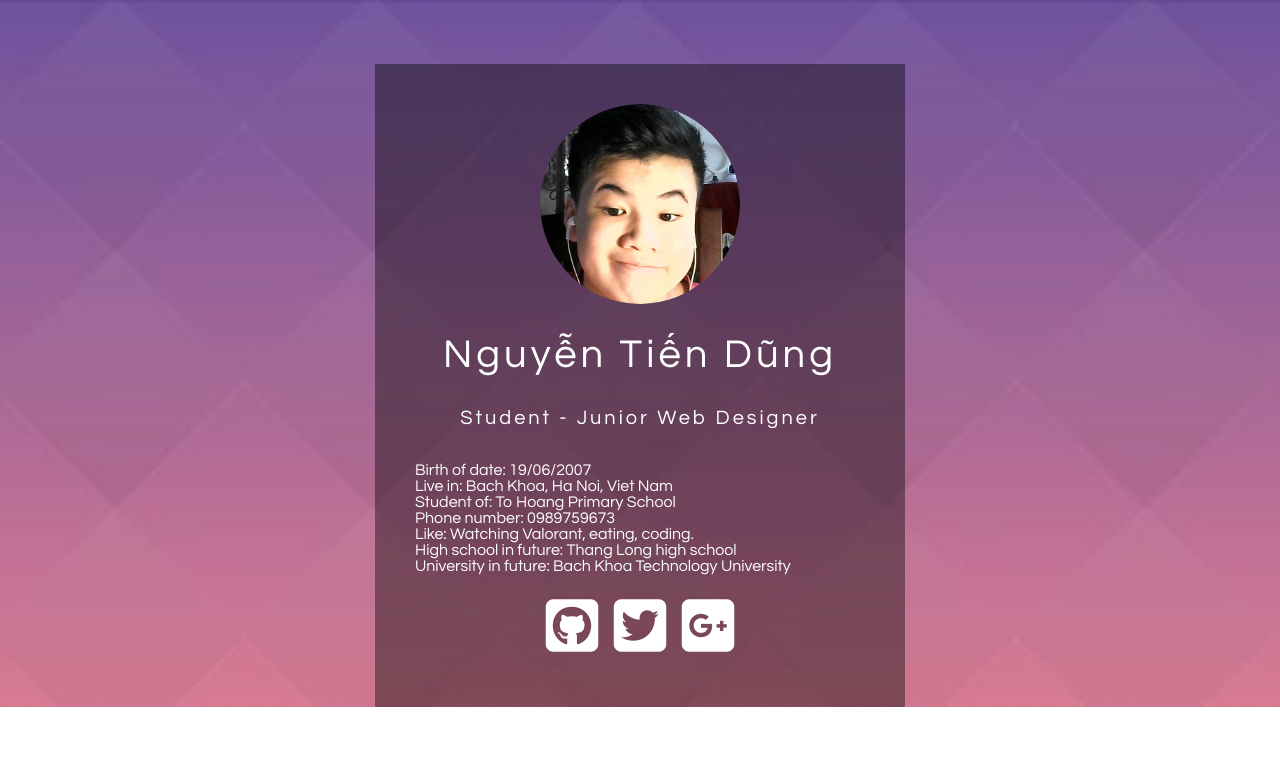
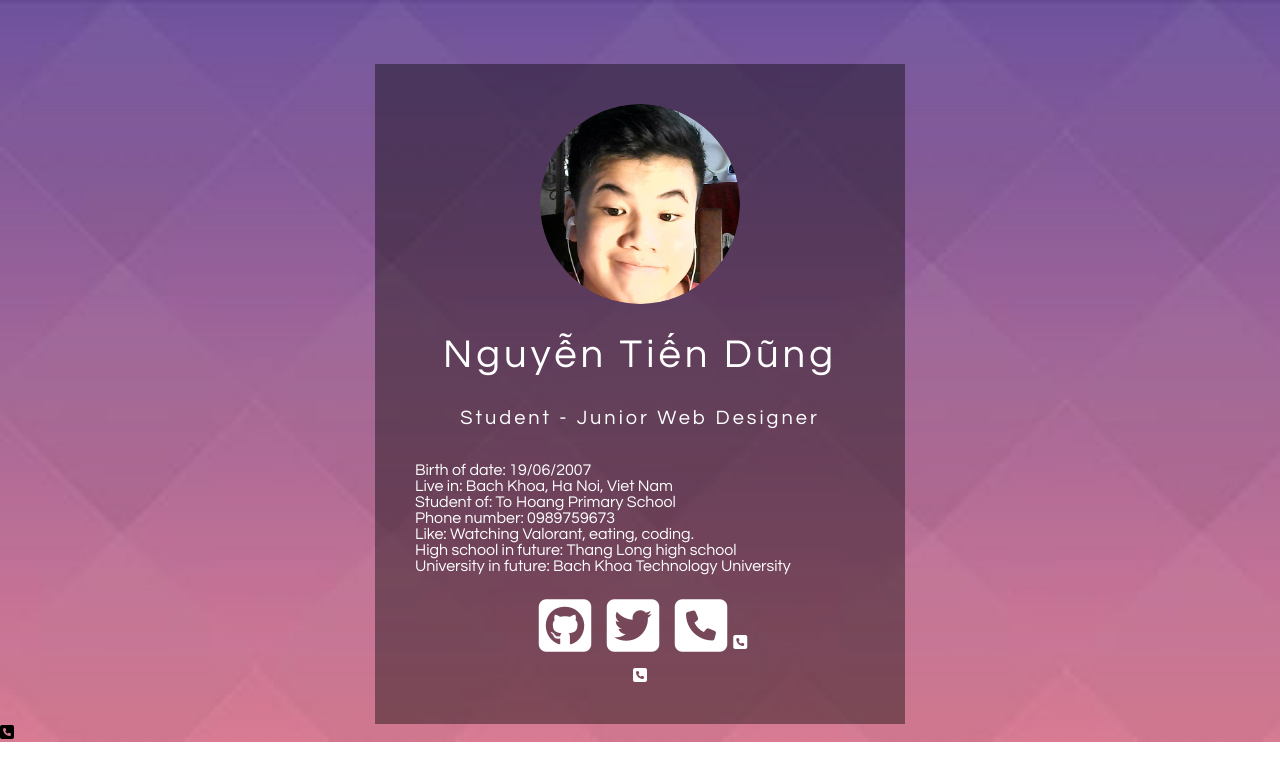
Before and after one commit to Dungla12/dungpro.github.io, a plain HTML site: page index.html in a window 1280 px wide. Drawn offline with Linux system fonts and the light colour scheme.

Commit message:
Update index.html

```diff
--- a/index.html
+++ b/index.html
@@ -26,7 +26,7 @@ Birth of date: 19/06/2007
 <ul>
 <li><a href="https://github.com/Dungla12"><i class="fa fa-github-square" aria-hidden="true"></i></a></li>
 <li><a href="#"><i class="fa fa-twitter-square" aria-hidden="true"></i></a></li>
-<li><a href="#"><i class="fa fa-google-plus-square" aria-hidden="true"></i></a></li>
+<li><a href="tel:0989759673"><i class="fa fa-phone-square" aria-hidden="true"></a></li>
 </ul>
 </div>
 </body>
```
